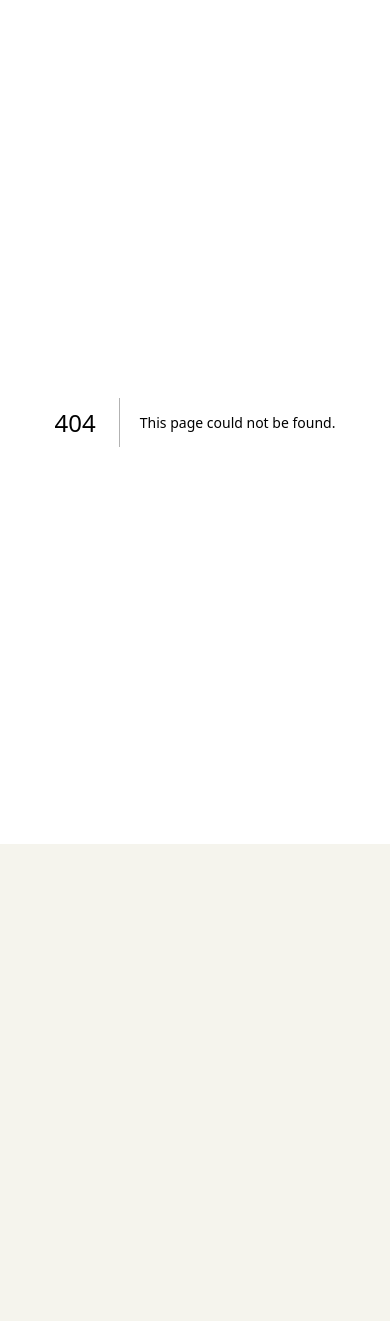
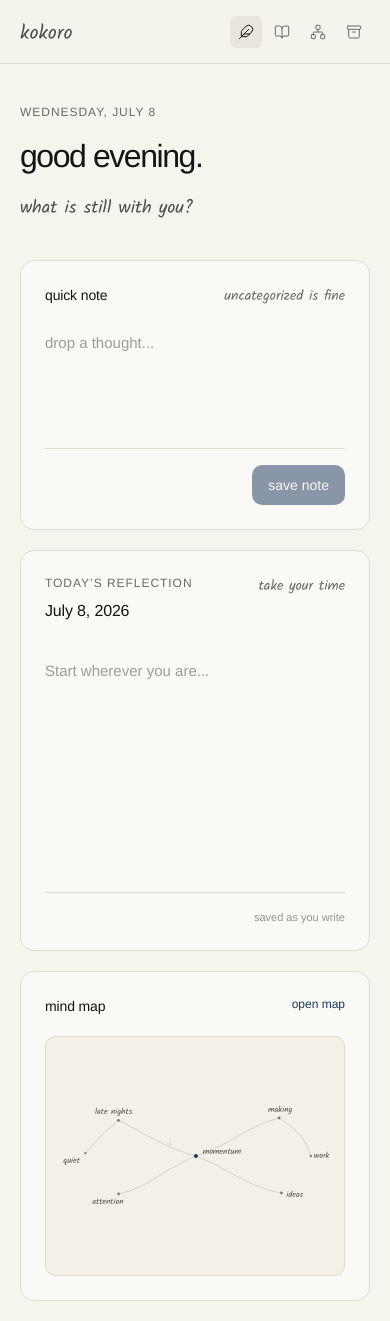
Before and after one commit to faizm10/kokoro, a Next.js app: page /dashboard in a window 390 px wide. Before the commit this address had no page. Shown: the top 1321 px of the page. Before the commit the page ends 844 px from the top, so only its background shows below. Built offline with nearby package versions, Linux system fonts and the light colour scheme.

Commit message:
feat: build responsive journaling dashboard

```diff
--- /dev/null
+++ b/app/dashboard/page.tsx
@@ -0,0 +1,5 @@
+import { Dashboard } from "@/components/dashboard";
+
+export default function DashboardPage() {
+  return <Dashboard />;
+}
--- /dev/null
+++ b/components/dashboard.tsx
@@ -0,0 +1,188 @@
+"use client";
+
+import { useState } from "react";
+import { motion } from "framer-motion";
+import { Archive, BookOpen, Check, Feather, Network, Settings, Sparkles } from "lucide-react";
+
+import { MindMap } from "@/components/mind-map";
+import { Button } from "@/components/ui/button";
+import { Card, CardHeader, CardTitle } from "@/components/ui/card";
+import { Textarea } from "@/components/ui/textarea";
+import { cn } from "@/lib/utils";
+
+const navItems = [
+  { label: "today", icon: Feather },
+  { label: "journal", icon: BookOpen },
+  { label: "threads", icon: Network },
+  { label: "archive", icon: Archive },
+  { label: "settings", icon: Settings },
+];
+
+const notes = [
+  { time: "11:42 pm", text: "there is a different kind of focus after everyone goes quiet." },
+  { time: "4:18 pm", text: "make the first version smaller than the fear around it." },
+  { time: "9:07 am", text: "I want to leave more room between deciding and reacting." },
+];
+
+export function Dashboard() {
+  const [quickNote, setQuickNote] = useState("");
+  const [saved, setSaved] = useState(false);
+
+  function saveQuickNote() {
+    if (!quickNote.trim()) return;
+    setSaved(true);
+    window.setTimeout(() => setSaved(false), 1800);
+    setQuickNote("");
+  }
+
+  return (
+    <div className="min-h-screen bg-background">
+      <aside className="fixed inset-y-0 left-0 z-20 hidden w-[216px] border-r border-border bg-[#f1f0e9] px-6 py-8 lg:flex lg:flex-col">
+        <p className="font-hand text-xl text-olive">kokoro</p>
+        <nav aria-label="Primary" className="mt-16 space-y-1">
+          {navItems.map(({ label, icon: Icon }, index) => (
+            <a
+              key={label}
+              href={label === "today" ? "#today" : `#${label}`}
+              className={cn(
+                "flex items-center gap-3 rounded-[8px] px-3 py-2.5 text-sm transition-colors",
+                index === 0 ? "bg-secondary text-foreground" : "text-stone hover:bg-secondary/60 hover:text-foreground",
+              )}
+            >
+              <Icon className="size-4" strokeWidth={1.5} />
+              {label}
+            </a>
+          ))}
+        </nav>
+        <div className="mt-auto border-t border-border pt-5">
+          <p className="text-xs text-stone">your words stay yours.</p>
+        </div>
+      </aside>
+
+      <header className="sticky top-0 z-10 flex h-16 items-center justify-between border-b border-border bg-background/95 px-5 lg:hidden">
+        <p className="font-hand text-xl text-olive">kokoro</p>
+        <nav aria-label="Mobile primary" className="flex items-center gap-1">
+          {navItems.slice(0, 4).map(({ label, icon: Icon }, index) => (
+            <a
+              key={label}
+              href={label === "today" ? "#today" : `#${label}`}
+              aria-label={label}
+              className={cn("rounded-md p-2 text-stone", index === 0 && "bg-secondary text-foreground")}
+            >
+              <Icon className="size-4" strokeWidth={1.5} />
+            </a>
+          ))}
+        </nav>
+      </header>
+
+      <main id="today" className="mx-auto max-w-[1240px] px-5 py-10 sm:px-8 sm:py-14 lg:ml-[216px] lg:px-12 xl:px-16">
+        <motion.div
+          initial={{ opacity: 0, y: 8 }}
+          animate={{ opacity: 1, y: 0 }}
+          transition={{ duration: 0.7, ease: [0.22, 1, 0.36, 1] }}
+        >
+          <p className="text-xs tracking-[0.08em] text-stone">WEDNESDAY, JULY 8</p>
+          <h1 className="mt-3 text-[clamp(2rem,4vw,3.25rem)] font-normal tracking-[-0.045em]">good evening.</h1>
+          <p className="mt-3 font-hand text-lg text-olive">what is still with you?</p>
+        </motion.div>
+
+        <div className="mt-10 grid items-start gap-5 xl:grid-cols-[1.3fr_0.8fr]">
+          <div className="grid gap-5">
+            <Card className="p-6 sm:p-7">
+              <CardHeader>
+                <CardTitle>quick note</CardTitle>
+                <span className="font-hand text-sm text-stone">uncategorized is fine</span>
+              </CardHeader>
+              <Textarea
+                value={quickNote}
+                onChange={(event) => setQuickNote(event.target.value)}
+                placeholder="drop a thought..."
+                aria-label="Quick note"
+                className="mt-6 min-h-24"
+              />
+              <div className="mt-4 flex items-center justify-end gap-3 border-t border-border pt-4">
+                {saved ? <span className="flex items-center gap-1.5 text-xs text-stone"><Check className="size-3.5" /> saved</span> : null}
+                <Button type="button" onClick={saveQuickNote} disabled={!quickNote.trim()}>
+                  save note
+                </Button>
+              </div>
+            </Card>
+
+            <Card id="journal" className="p-6 sm:p-7">
+              <CardHeader>
+                <div>
+                  <p className="text-xs tracking-[0.08em] text-stone">TODAY’S REFLECTION</p>
+                  <CardTitle className="mt-2 text-base">July 8, 2026</CardTitle>
+                </div>
+                <span className="font-hand text-sm text-stone">take your time</span>
+              </CardHeader>
+              <Textarea
+                placeholder="Start wherever you are..."
+                aria-label="Today's reflection"
+                className="mt-8 min-h-[230px] leading-8"
+              />
+              <div className="border-t border-border pt-4 text-right text-[11px] text-stone/70">saved as you write</div>
+            </Card>
+
+            <Card className="p-6 sm:p-7">
+              <CardHeader>
+                <CardTitle>mind map</CardTitle>
+                <a href="#threads" className="text-xs text-primary hover:underline">open map</a>
+              </CardHeader>
+              <MindMap />
+            </Card>
+          </div>
+
+          <div className="grid gap-5">
+            <Card id="threads" className="p-6">
+              <CardHeader>
+                <CardTitle>thought threads</CardTitle>
+                <Network className="size-4 text-stone" strokeWidth={1.5} />
+              </CardHeader>
+              <div className="mt-6 flex flex-wrap gap-2">
+                {["career", "school", "ideas", "stress", "people"].map((tag, index) => (
+                  <button
+                    key={tag}
+                    type="button"
+                    className={cn(
+                      "rounded-full border border-border px-3 py-1.5 text-xs text-olive transition-colors hover:bg-secondary",
+                      index === 2 && "border-[#c7ccd2] text-primary",
+                    )}
+                  >
+                    {tag}
+                  </button>
+                ))}
+              </div>
+            </Card>
+
+            <Card className="p-6">
+              <CardHeader>
+                <CardTitle>quiet insight</CardTitle>
+                <Sparkles className="size-4 text-primary" strokeWidth={1.5} />
+              </CardHeader>
+              <p className="mt-8 font-hand text-[22px] leading-8 text-olive">
+                you often write about momentum after late nights.
+              </p>
+              <p className="mt-5 text-xs leading-5 text-stone">noticed across 7 notes this month</p>
+            </Card>
+
+            <Card id="archive" className="p-6">
+              <CardHeader>
+                <CardTitle>recent notes</CardTitle>
+                <a href="#archive" className="text-xs text-primary hover:underline">all notes</a>
+              </CardHeader>
+              <div className="mt-4 divide-y divide-border">
+                {notes.map((note) => (
+                  <article key={note.time} className="py-5 first:pt-3 last:pb-1">
+                    <time className="text-[10px] tracking-[0.06em] text-stone">{note.time}</time>
+                    <p className="mt-2 text-sm leading-6 text-olive">{note.text}</p>
+                  </article>
+                ))}
+              </div>
+            </Card>
+          </div>
+        </div>
+      </main>
+    </div>
+  );
+}
--- /dev/null
+++ b/components/mind-map.tsx
@@ -0,0 +1,41 @@
+export function MindMap() {
+  return (
+    <div className="relative mt-5 h-[240px] overflow-hidden rounded-[10px] border border-[#e4e1d7] bg-[#f2f0e7] sm:h-[270px]">
+      <svg
+        viewBox="0 0 620 280"
+        role="img"
+        aria-label="A preview of connected thoughts about making, momentum, and late nights"
+        className="h-full w-full"
+      >
+        <g fill="none" stroke="#b7b3a7" strokeWidth="1">
+          <path d="M312 140 C245 123 204 91 151 66" />
+          <path d="M312 140 C386 116 421 76 485 61" />
+          <path d="M312 140 C380 166 420 205 490 217" />
+          <path d="M312 140 C245 167 211 207 151 219" />
+          <path d="M151 66 C118 92 103 111 82 134" />
+          <path d="M485 61 C529 90 542 111 551 140" />
+        </g>
+        <g fill="#817e74">
+          <circle cx="312" cy="140" r="4" fill="#1b365d" />
+          <circle cx="151" cy="66" r="3" />
+          <circle cx="485" cy="61" r="3" />
+          <circle cx="490" cy="217" r="3" />
+          <circle cx="151" cy="219" r="3" />
+          <circle cx="82" cy="134" r="2.5" />
+          <circle cx="551" cy="140" r="2.5" />
+          <circle cx="258" cy="115" r="1.5" opacity=".5" />
+          <circle cx="405" cy="127" r="1.5" opacity=".5" />
+        </g>
+        <g fill="#504e49" fontFamily="var(--font-hand)" fontSize="17">
+          <text x="326" y="136">momentum</text>
+          <text x="102" y="53">late nights</text>
+          <text x="462" y="48">making</text>
+          <text x="500" y="225">ideas</text>
+          <text x="96" y="240">attention</text>
+          <text x="36" y="155">quiet</text>
+          <text x="557" y="145">work</text>
+        </g>
+      </svg>
+    </div>
+  );
+}
```
